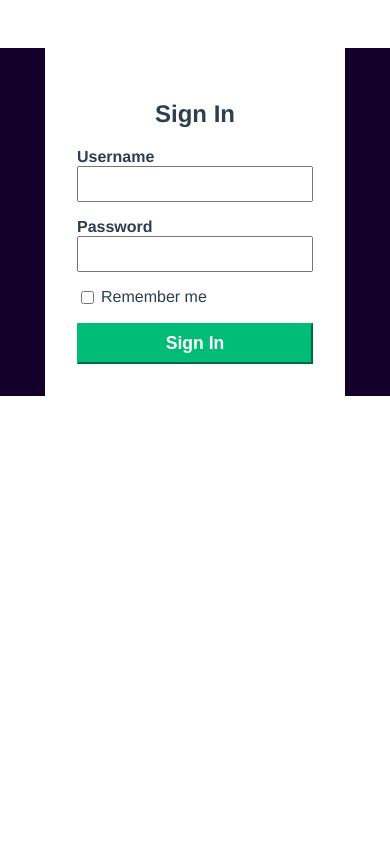
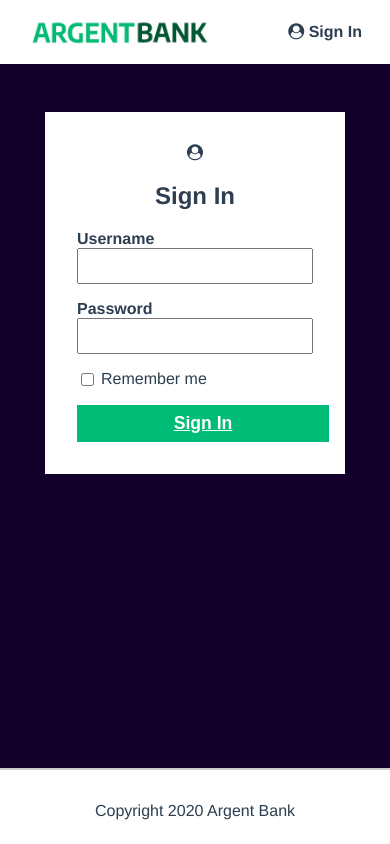
Before and after one commit to Yoan5486/Projet11-ApplicationBancaire_React, a React (Vite) app in the folder ArgentBank-Frontend-main/my-app/: page /sign-in in a window 390 px wide. Built offline with nearby package versions, Linux system fonts and the light colour scheme.

Commit message:
Intégration en jsx de la page login responsive realisé

```diff
--- a/ArgentBank-Frontend-main/my-app/src/app.jsx
+++ b/ArgentBank-Frontend-main/my-app/src/app.jsx
@@ -6,7 +6,7 @@ import SignIn from "./pages/sign-in";
 import User from "./pages/user";
 import "./css/main.css";
 
-function App() {
+const App = () => {
   return (
       <Router>
         <Routes>
--- /dev/null
+++ b/ArgentBank-Frontend-main/my-app/src/composants/footer.jsx
@@ -0,0 +1,11 @@
+import React from "react";
+
+const Footer = () => {
+  return (
+    <footer className="footer">
+      <p className="footer-text">Copyright 2020 Argent Bank</p>
+    </footer>
+  );
+};
+
+export default Footer;
--- /dev/null
+++ b/ArgentBank-Frontend-main/my-app/src/composants/header.jsx
@@ -0,0 +1,26 @@
+import React from "react";
+import { Link } from "react-router-dom";
+import logo from "../img/argentBankLogo.webp";
+
+const Header = () => {
+  return (
+    <nav className="main-nav">
+            <Link className="main-nav-logo" to="./home">
+              <img
+                className="main-nav-logo-image"
+                src={logo}
+                alt="Argent Bank Logo"
+              />
+              <h1 className="sr-only">Argent Bank</h1>
+            </Link>
+            <div>
+              <Link className="main-nav-item" to="./sign-in">
+                <i className="fa fa-user-circle"></i>
+                Sign In
+              </Link>
+            </div>
+          </nav>
+          );
+};
+
+export default Header;
--- a/ArgentBank-Frontend-main/my-app/src/css/main.css
+++ b/ArgentBank-Frontend-main/my-app/src/css/main.css
@@ -8,6 +8,12 @@ html {
 
 body {
   margin: 0;
+  display: flex;
+  flex-direction: column;
+  min-height: 100vh;
+}
+
+#root {
   display: flex;
   flex-direction: column;
   min-height: 100vh;
@@ -159,7 +165,7 @@ body {
 
 .sign-in-button {
   display: block;
-  width: 100%;
+  width: 252px;
   padding: 8px;
   font-size: 1.1rem;
   font-weight: bold;
@@ -167,6 +173,8 @@ body {
   border-color: #00bc77;
   background-color: #00bc77;
   color: #fff;
+  text-decoration: underline;
+  border: 0;
 }
 
 .sign-in-content {
--- a/ArgentBank-Frontend-main/my-app/src/pages/home.jsx
+++ b/ArgentBank-Frontend-main/my-app/src/pages/home.jsx
@@ -1,30 +1,13 @@
 import React from "react";
-import { Link } from "react-router-dom";
 import "../css/main.css";
 import FeatureItem from "../composants/feature-item";
-import logo from "../img/argentBankLogo.webp";
-
-
+import Header from "../composants/header";
+import Footer from "../composants/footer";
 
 const Home = () => {
   return (
     <>
-      <nav className="main-nav">
-        <Link className="main-nav-logo" to="./home">
-          <img
-            className="main-nav-logo-image"
-            src={logo}
-            alt="Argent Bank Logo"
-          />
-          <h1 className="sr-only">Argent Bank</h1>
-        </Link>
-        <div>
-          <Link className="main-nav-item" to="./sign-in.jsx">
-            <i className="fa fa-user-circle"></i>
-            Sign In
-          </Link>
-        </div>
-      </nav>
+     <Header />
       <main>
         <div className="hero">
           <section className="hero-content">
@@ -55,9 +38,7 @@ const Home = () => {
           />
         </section>
       </main>
-      <footer className="footer">
-        <p className="footer-text">Copyright 2020 Argent Bank</p>
-      </footer>
+      <Footer />
     </>
   );
 };
--- a/ArgentBank-Frontend-main/my-app/src/pages/sign-in.jsx
+++ b/ArgentBank-Frontend-main/my-app/src/pages/sign-in.jsx
@@ -1,6 +1,10 @@
 import React, { useState } from "react";
 import { useNavigate } from "react-router-dom";
 import "../css/main.css";
+import Header from "../composants/header";
+import Footer from "../composants/footer";
+
+
 function SignIn() {
   const [username, setUsername] = useState("");
   const [password, setPassword] = useState("");
@@ -14,9 +18,12 @@ function SignIn() {
   };
 
   return (
+    <>
+     <Header />
     <main className="main bg-dark">
       <section className="sign-in-content">
-      <h1>Sign In</h1>
+        <i className="fa fa-user-circle"></i>
+        <h1>Sign In</h1>
         <form onSubmit={handleSubmit}>
           <div className="input-wrapper">
             <label htmlFor="username">Username</label>
@@ -46,6 +53,8 @@ function SignIn() {
         </form>
       </section>
     </main>
+    <Footer />
+    </>
   );
 }
 
```
